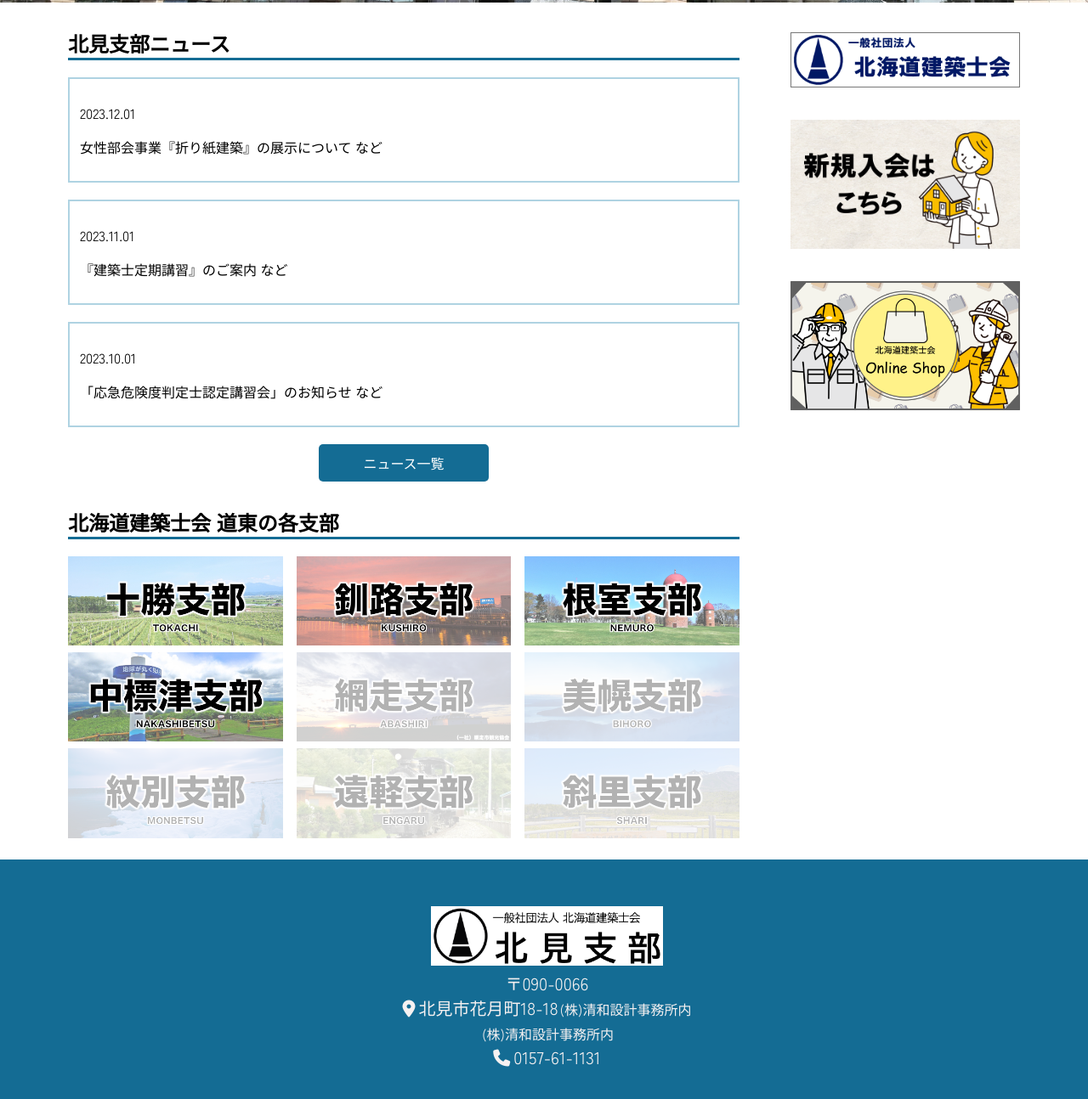
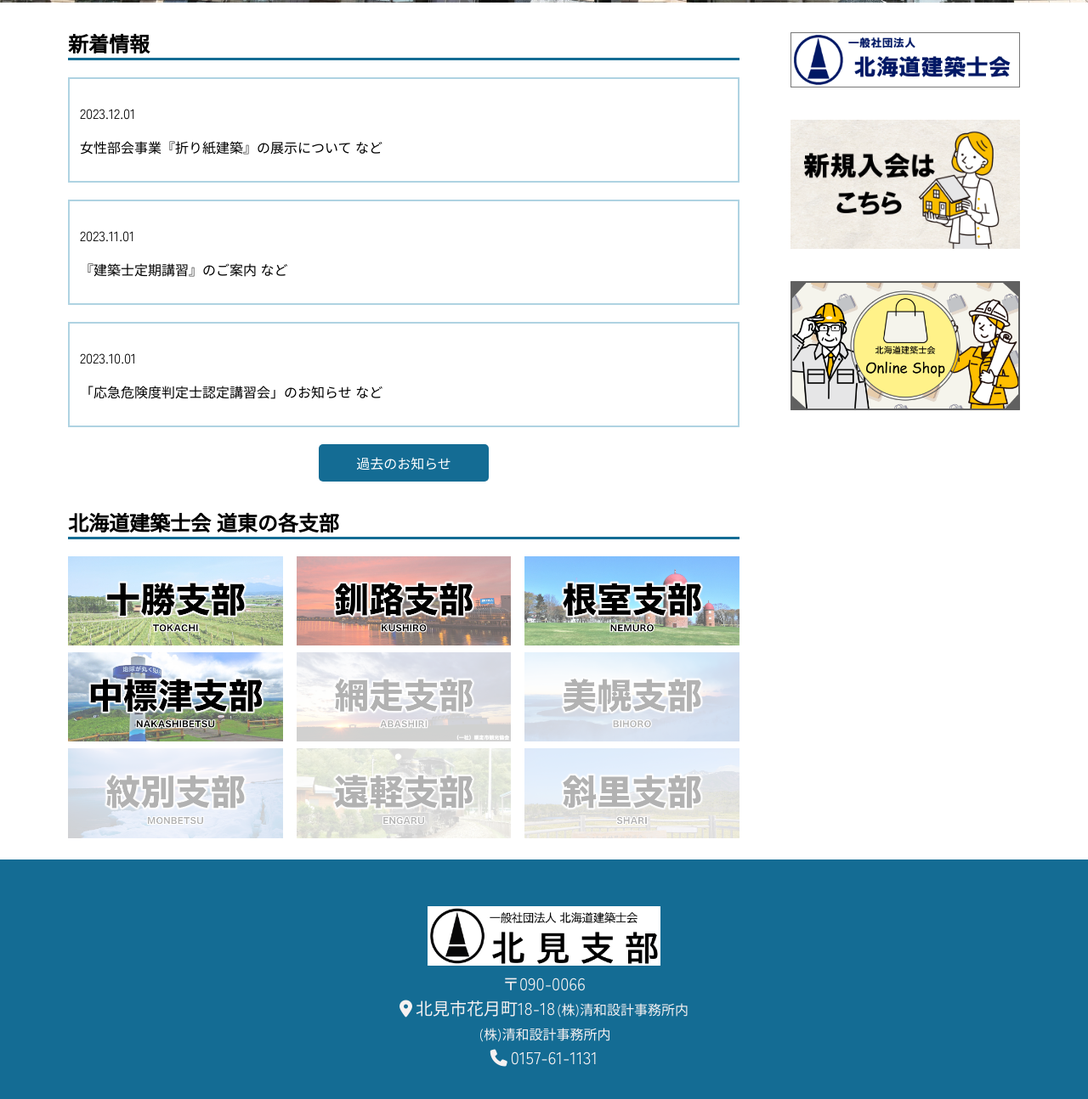
Before and after one commit to 1011orange/Hokkaido-Architectural-Association_Kitami, a plain HTML site: page index.html in a window 1280 px wide. Shown: the part 462-1756 px from the top of the page at 85% size. Drawn offline with nearby package versions, Linux system fonts and the light colour scheme.

Commit message:
ソフト用

```diff
--- a/css/style.css
+++ b/css/style.css
@@ -190,7 +190,6 @@ header {
 }
 
 .contact {
-   margin-left: 7px;
    margin-top: 15px;
    font-size: 20px;
 }
--- a/index.html
+++ b/index.html
@@ -49,7 +49,7 @@
   <div class="container">
     <div class="container-main">
       <div class="news">
-        <h2>北見支部ニュース</h2>
+        <h2>新着情報</h2>
         <div class="news-list">
           <div class="news-item">
             <a href="pdf/2312支部ニュース.pdf" target="_blank">
@@ -77,7 +77,7 @@
           </div>
         </div>
         <div class="news-btn">
-          <a href="pages/list.html">ニュース一覧</a>
+          <a href="pages/list.html">過去のお知らせ</a>
         </div>
       </div>
       <div class="hokkaido-link">
```
Also changed, not shown: pages/about.html (+1 -1 lines).
